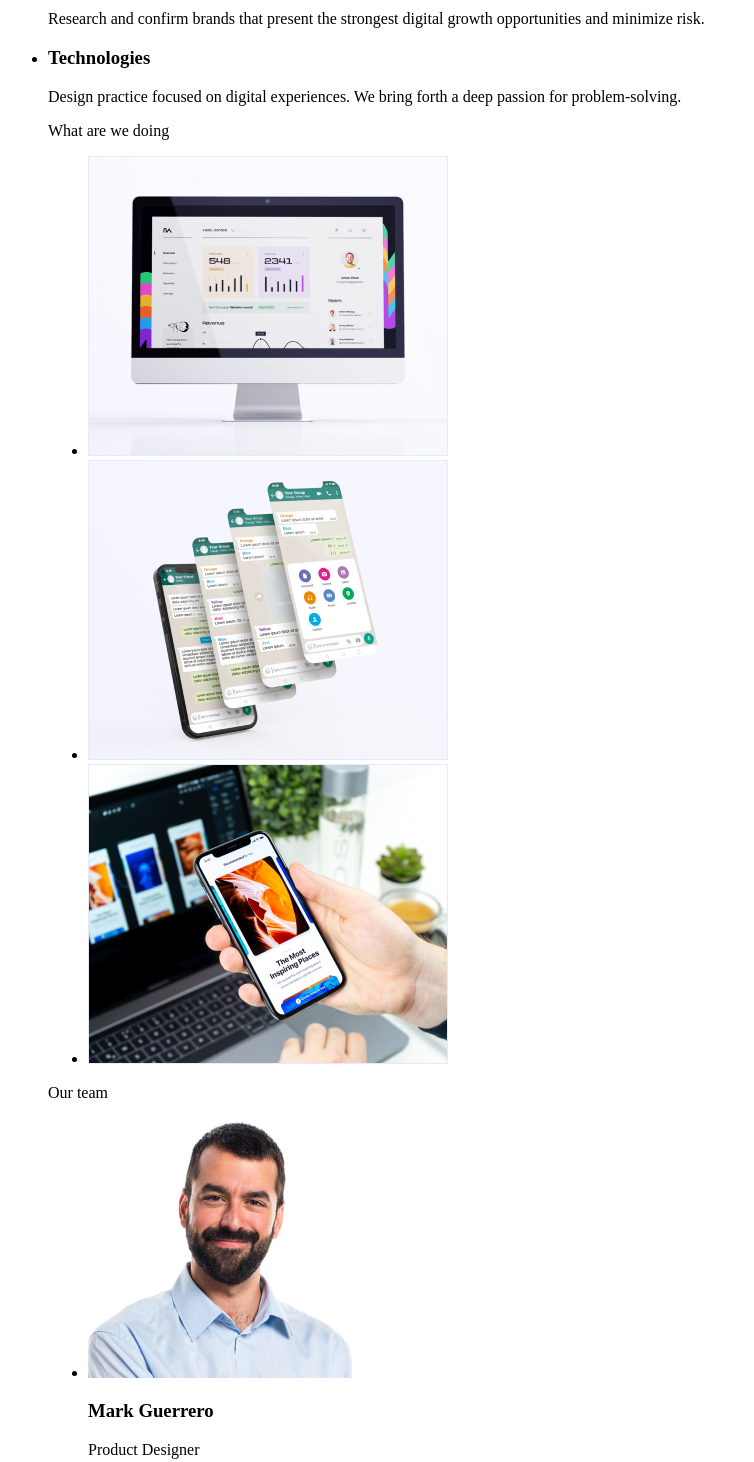
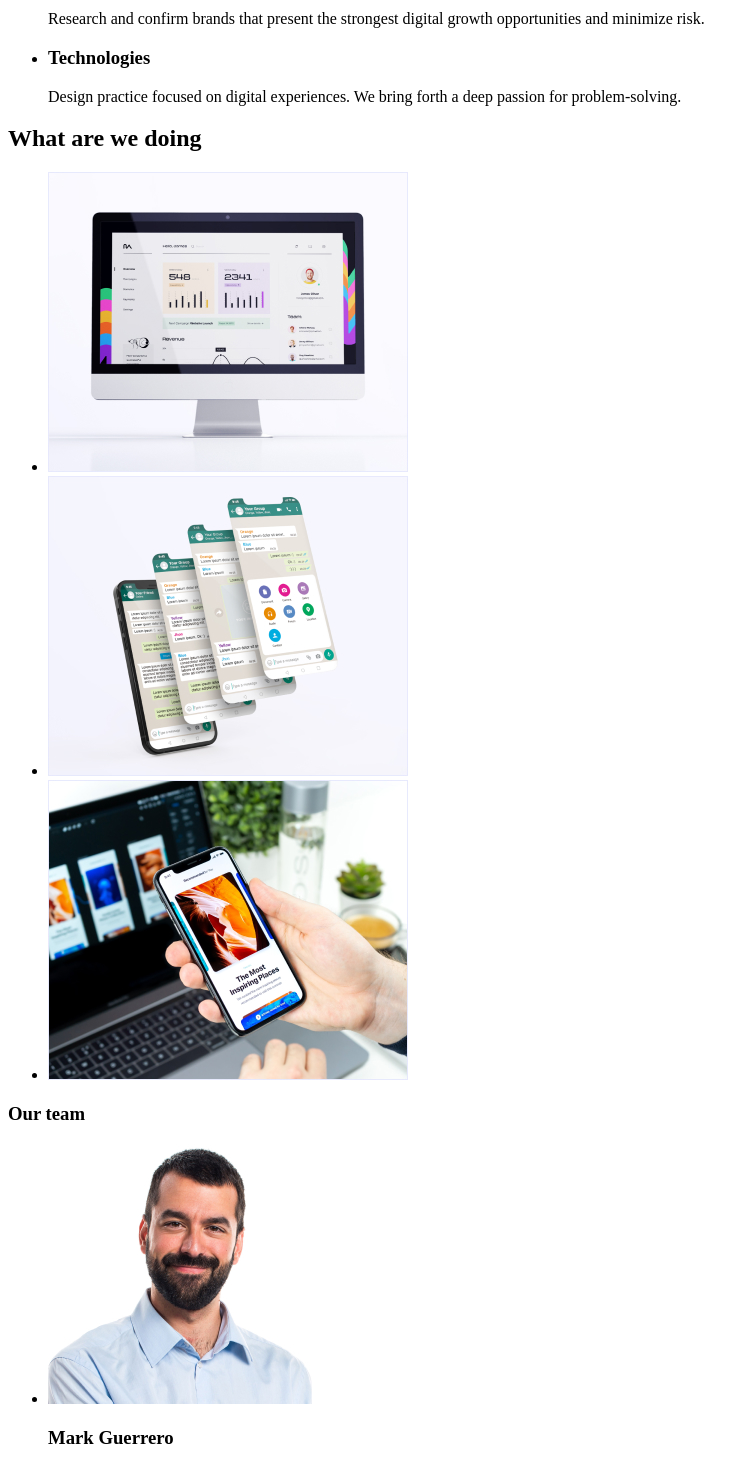
Before and after one commit to KarynaSirbiladze/goit-markup-hw-01, a plain HTML site: page index.html in a window 1280 px wide. Shown: the part 440-1902 px from the top of the page, without its empty margins (0-754 px from the left). Drawn offline with Linux system fonts and the light colour scheme.

Commit message:
Update index.html

```diff
--- a/index.html
+++ b/index.html
@@ -65,8 +65,7 @@
 
         </section>
         <section>
-            <figure>
-                <figcaption>What are we doing</figcaption>
+            <h2>What are we doing</h2>
             <ul>
                 <li>
                     <img src="./images/img_1.jpg" alt="monitor" height="300" width="360">
@@ -78,11 +77,9 @@
                     <img src="./images/img_3.jpg" alt="mobile version" height="300" width="360">
                 </li>
             </ul>
-            </figure>
         </section>
         <section>
-            <figure>
-                <figcaption>Our team</figcaption>
+            <h3>Our team</h3>
             <ul>
                 <li>
                     <img src="./images/img_4.jpg" alt="Mark Guerrero product designer" height="260" width="264" />
@@ -108,7 +105,6 @@
                     <p>UI Designer</p>
                 </li>
             </ul>
-            </figure>
         </section>
     </main>
     <footer>
```
Lines whose indentation alone changed are shown as unchanged.
